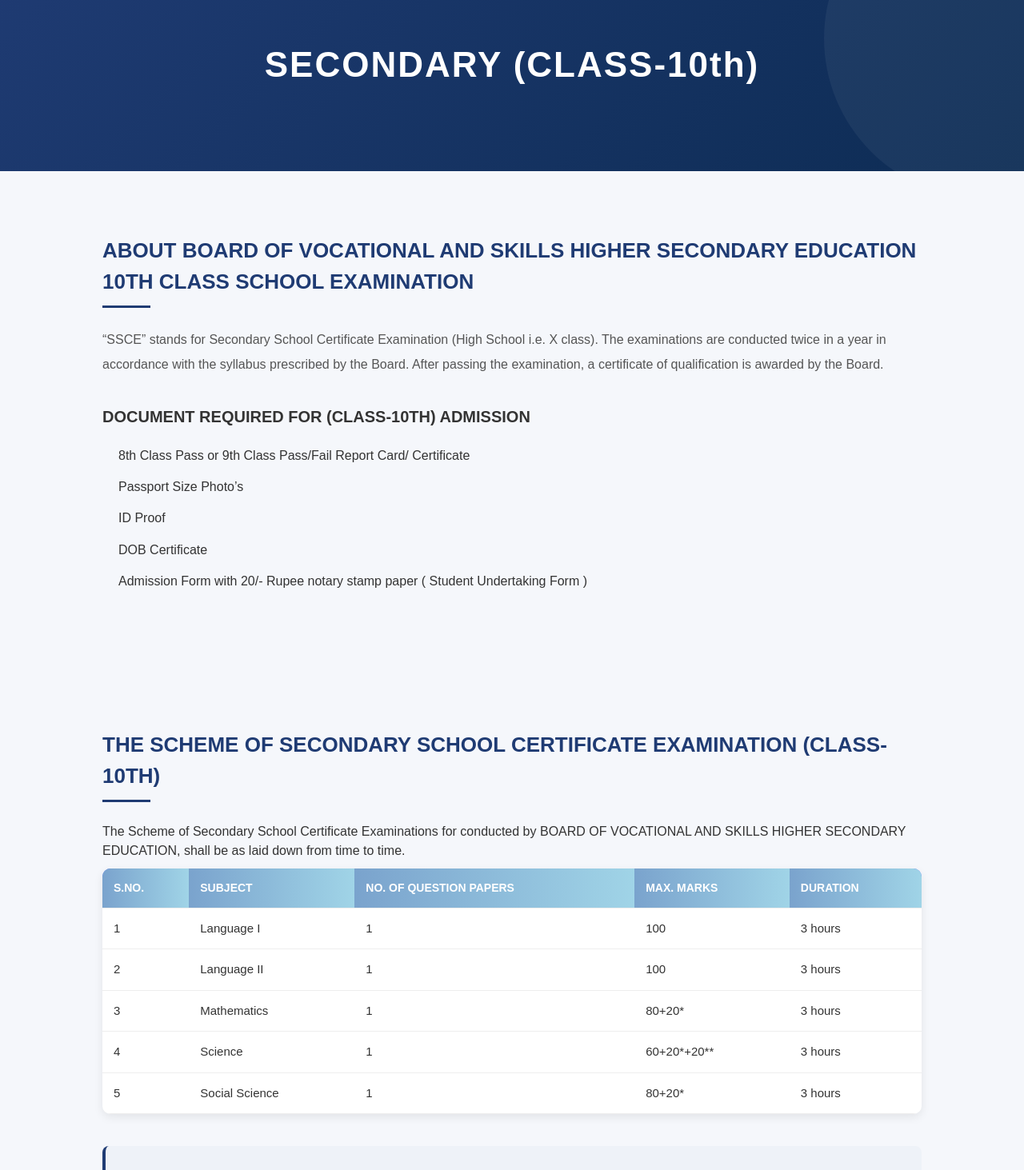
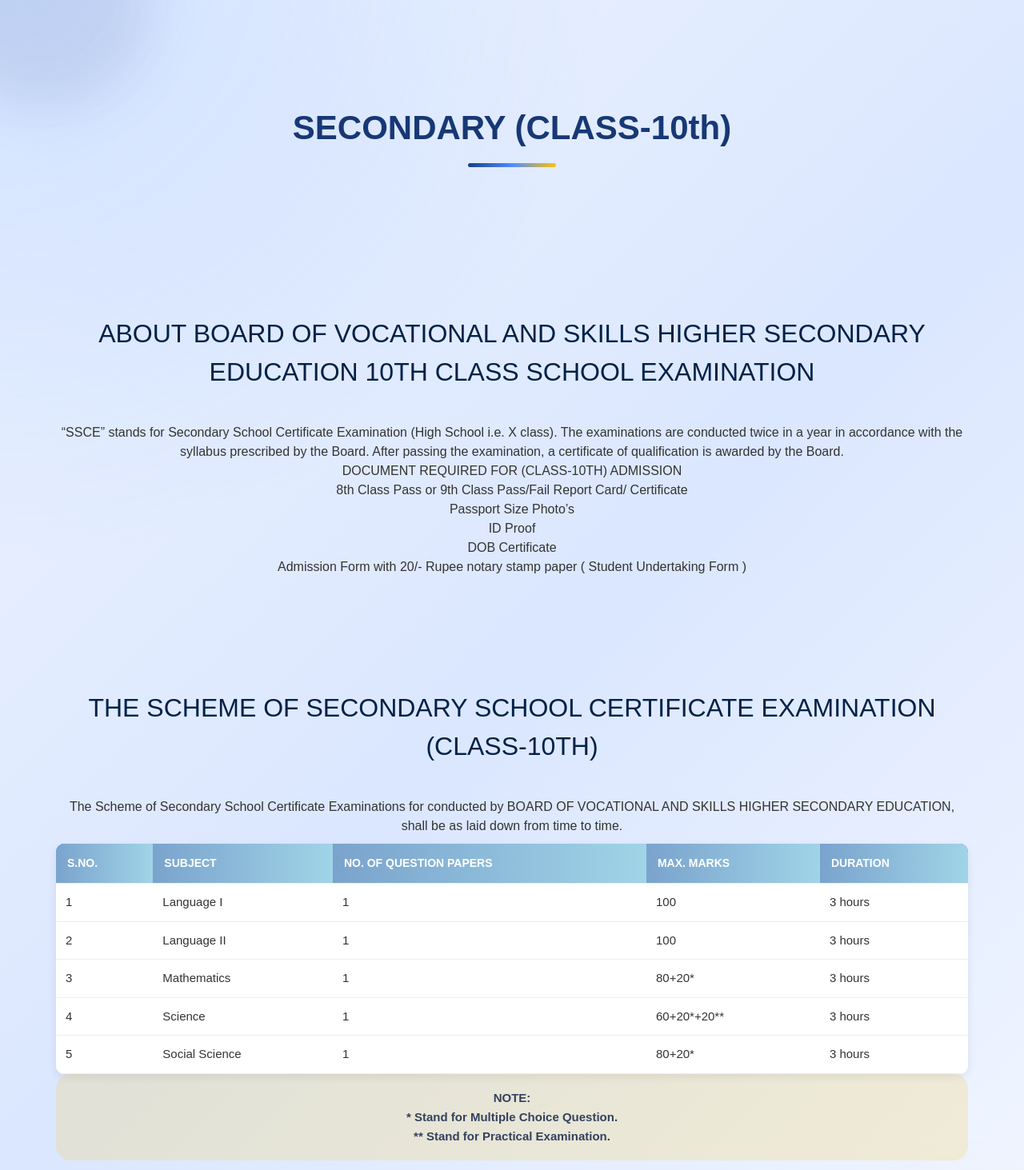
Before and after one commit to ranvijaysingh0741/ERP-SYSTEM, a React (Create React App) app in the folder frontend/: page /secondary in a window 1280 px wide. Shown: the part 280-1743 px from the top of the page at 80% size. Built offline with nearby package versions, Linux system fonts and the light colour scheme.

Commit message:
Update Secondary.css

```diff
--- a/frontend/src/landing/pages/Secondary.css
+++ b/frontend/src/landing/pages/Secondary.css
@@ -1,125 +1,351 @@
-/* =========================================
-   SECONDARY PAGE (PREMIUM ACADEMIC STYLE)
-========================================= */
+@import url('https://fonts.googleapis.com/css2?family=Josefin+Sans:wght@400;500;600;700&display=swap');
 
 .secondary-page {
-  width: 100%;
-  background: #f5f7fb;
-  font-family: "Segoe UI", sans-serif;
+  position: relative;
+  min-height: 100vh;
+  padding: 100px 20px;
+  overflow: hidden;
+  background:
+    radial-gradient(circle at top left, rgba(77, 141, 255, 0.18), transparent 30%),
+    radial-gradient(circle at bottom right, rgba(255, 193, 7, 0.16), transparent 28%),
+    linear-gradient(135deg, #eef4ff 0%, #dbe7ff 45%, #f9fbff 100%);
+  font-family: 'Josefin Sans', sans-serif;
 }
 
-/* HERO SECTION */
-.secondary-hero {
-  background: linear-gradient(135deg, #1f3b73, #0d2c54);
-  padding: 100px 10%;
-  color: white;
-  position: relative;
-  overflow: hidden;
+.secondary-page::before,
+.secondary-page::after {
+  content: "";
+  position: absolute;
+  border-radius: 50%;
+  z-index: 0;
+  filter: blur(30px);
 }
 
-.secondary-hero::after {
-  content: "";
-  position: absolute;
-  width: 400px;
-  height: 400px;
-  background: rgba(255, 255, 255, 0.05);
-  border-radius: 50%;
-  right: -150px;
-  top: -100px;
+.secondary-page::before {
+  width: 270px;
+  height: 270px;
+  background: rgba(25, 63, 134, 0.10);
+  top: -80px;
+  left: -80px;
+}
+
+.secondary-page::after {
+  width: 330px;
+  height: 330px;
+  background: rgba(255, 193, 7, 0.12);
+  right: -110px;
+  bottom: -120px;
+}
+
+.secondary-container {
+  position: relative;
+  z-index: 1;
+  max-width: 1180px;
+  margin: 0 auto;
+}
+
+.secondary-hero {
+  max-width: 860px;
+  margin: 0 auto 28px;
+  text-align: center;
+}
+
+.secondary-badge {
+  display: inline-flex;
+  align-items: center;
+  justify-content: center;
+  padding: 10px 18px;
+  border-radius: 999px;
+  background: linear-gradient(135deg, #193f86, #4d8dff);
+  color: #ffffff;
+  font-size: 13px;
+  font-weight: 700;
+  letter-spacing: 1px;
+  text-transform: uppercase;
+  box-shadow: 0 10px 25px rgba(25, 63, 134, 0.18);
+  transition: transform 0.3s ease, box-shadow 0.3s ease;
+}
+
+.secondary-badge:hover {
+  transform: translateY(-3px) scale(1.03);
+  box-shadow: 0 14px 30px rgba(25, 63, 134, 0.26);
 }
 
 .secondary-hero h1 {
-  font-size: 44px;
+  margin: 18px 0 16px;
+  color: #173875;
+  font-size: 42px;
+  line-height: 1.15;
   font-weight: 700;
-  letter-spacing: 2px;
 }
 
-/* CONTENT SECTIONS */
-.secondary-content,
-.scheme-section,
-.additional-subject {
-  padding: 80px 10%;
+.secondary-hero h1::after {
+  content: "";
+  display: block;
+  width: 110px;
+  height: 5px;
+  margin: 20px auto 0;
+  border-radius: 999px;
+  background: linear-gradient(90deg, #193f86, #4d8dff, #ffc107);
+}
+
+.secondary-hero p {
+  margin: 0;
+  color: #34425e;
+  font-size: 18px;
+  font-weight: 600;
+  line-height: 1.7;
+}
+
+.secondary-summary {
+  display: grid;
+  grid-template-columns: repeat(3, 1fr);
+  gap: 20px;
+  margin-bottom: 28px;
+}
+
+.secondary-summary article,
+.secondary-card,
+.secondary-block {
+  border: 1px solid rgba(111, 145, 220, 0.14);
+  border-radius: 30px;
+  background: linear-gradient(145deg, rgba(255, 255, 255, 0.90), rgba(245, 249, 255, 0.82));
+  box-shadow:
+    0 18px 45px rgba(53, 92, 170, 0.13),
+    inset 0 1px 0 rgba(255, 255, 255, 0.72);
+  backdrop-filter: blur(18px);
+  -webkit-backdrop-filter: blur(18px);
+  transition: transform 0.3s ease, box-shadow 0.3s ease, border-color 0.3s ease;
+}
+
+.secondary-summary article {
+  padding: 26px 22px;
+  text-align: center;
+}
+
+.secondary-summary article:hover,
+.secondary-block:hover {
+  border-color: rgba(77, 141, 255, 0.30);
+  transform: translateY(-5px);
+  box-shadow:
+    0 24px 58px rgba(53, 92, 170, 0.18),
+    inset 0 1px 0 rgba(255, 255, 255, 0.72);
+}
+
+.secondary-summary article:hover strong {
+  color: #4d8dff;
+}
+
+.secondary-summary strong {
+  display: block;
+  margin-bottom: 8px;
+  color: #193f86;
+  font-size: 30px;
+  font-weight: 700;
+}
+
+.secondary-summary span {
+  color: #4b556b;
+  font-size: 15px;
+  font-weight: 600;
+  line-height: 1.45;
+}
+
+.secondary-card {
+  padding: 28px;
+  display: grid;
+  gap: 22px;
+}
+
+.secondary-grid {
+  display: grid;
+  grid-template-columns: 1fr 1fr;
+  gap: 22px;
+}
+
+.secondary-block {
+  padding: 30px;
   text-align: left;
 }
 
-.secondary-content h2,
-.scheme-section h2,
-.additional-subject h2 {
-  font-size: 26px;
-  font-weight: 700;
-  color: #1f3b73;
-  margin-bottom: 25px;
-  position: relative;
+.secondary-highlight {
+  background:
+    radial-gradient(circle at top right, rgba(255, 193, 7, 0.18), transparent 48%),
+    linear-gradient(145deg, rgba(255, 255, 255, 0.90), rgba(245, 249, 255, 0.82));
 }
 
-.secondary-content h2::after,
-.scheme-section h2::after,
-.additional-subject h2::after {
-  content: "";
-  width: 60px;
-  height: 3px;
-  background: #1f3b73;
-  display: block;
-  margin-top: 10px;
+.secondary-block h2 {
+  margin: 0 0 16px;
+  color: #193f86;
+  font-size: 24px;
+  line-height: 1.25;
+  font-weight: 700;
 }
 
-.secondary-content h3 {
-  margin-top: 35px;
-  font-size: 20px;
-  font-weight: 600;
-  color: #333;
+.secondary-block h2::after {
+  content: "";
+  display: block;
+  width: 76px;
+  height: 4px;
+  margin-top: 13px;
+  border-radius: 999px;
+  background: linear-gradient(90deg, #193f86, #4d8dff, #ffc107);
 }
 
-.secondary-content p {
+.secondary-block p {
+  margin: 0;
+  color: #34425e;
   font-size: 16px;
-  line-height: 1.9;
-  color: #555;
-  margin-bottom: 20px;
+  font-weight: 500;
+  line-height: 1.75;
 }
 
-/* LIST */
-.secondary-content ul {
-  margin-top: 20px;
-  padding-left: 20px;
+.secondary-block ul {
+  margin: 0;
+  padding: 0;
+  list-style: none;
+  display: grid;
+  gap: 11px;
 }
 
-.secondary-content li {
-  margin-bottom: 12px;
-  line-height: 1.7;
+.secondary-block li {
+  position: relative;
+  padding-left: 26px;
+  color: #4b556b;
+  font-size: 15px;
+  font-weight: 600;
+  line-height: 1.55;
+  transition: transform 0.3s ease, color 0.3s ease;
 }
 
-/* TABLE */
-table {
-  width: 100%;
-  border-collapse: collapse;
-  margin-top: 40px;
-  background: white;
-  border-radius: 10px;
-  overflow: hidden;
-  box-shadow: 0 10px 25px rgba(0,0,0,0.05);
+.secondary-block li::before {
+  content: "";
+  position: absolute;
+  left: 0;
+  top: 8px;
+  width: 8px;
+  height: 8px;
+  border-radius: 50%;
+  background: linear-gradient(135deg, #4d8dff, #ffc107);
+  transition: transform 0.3s ease;
 }
 
-table th {
-  background: #1f3b73;
-  color: white;
-  padding: 16px;
-  text-align: left;
+.secondary-block li:hover {
+  color: #193f86;
+  transform: translateX(6px);
 }
 
-table td {
-  padding: 14px;
-  border-bottom: 1px solid #eee;
+.secondary-block li:hover::before {
+  transform: scale(1.3);
 }
 
-table tr:hover {
-  background: #f3f6fc;
+.secondary-table-wrap {
+  overflow-x: auto;
+  border-radius: 20px;
+  border: 1px solid rgba(111, 145, 220, 0.14);
 }
 
-/* NOTE */
-.note {
-  margin-top: 40px;
-  padding: 25px;
-  background: #eef2f8;
-  border-left: 4px solid #1f3b73;
-  border-radius: 8px;
+.secondary-table {
+  width: 100%;
+  min-width: 640px;
+  border-collapse: collapse;
+  background: rgba(255, 255, 255, 0.72);
 }
+
+.secondary-table thead {
+  background: linear-gradient(135deg, #193f86, #4d8dff);
+  color: #ffffff;
+}
+
+.secondary-table th,
+.secondary-table td {
+  padding: 16px 18px;
+  text-align: left;
+  border-bottom: 1px solid rgba(111, 145, 220, 0.14);
+}
+
+.secondary-table th {
+  font-size: 13px;
+  font-weight: 700;
+  letter-spacing: 0.9px;
+  text-transform: uppercase;
+}
+
+.secondary-table td {
+  color: #34425e;
+  font-size: 15px;
+  font-weight: 600;
+  line-height: 1.45;
+}
+
+.secondary-table tbody tr {
+  transition: background 0.3s ease, box-shadow 0.3s ease;
+}
+
+.secondary-table tbody tr:hover {
+  background: rgba(77, 141, 255, 0.08);
+  box-shadow: inset 4px 0 0 #4d8dff;
+}
+
+.secondary-note {
+  margin: 0;
+  padding: 18px 20px;
+  border-radius: 18px;
+  background: rgba(255, 193, 7, 0.16);
+  color: #34425e;
+  font-size: 15px;
+  font-weight: 600;
+  line-height: 1.6;
+  transition: transform 0.3s ease, box-shadow 0.3s ease, background 0.3s ease;
+}
+
+.secondary-note:hover {
+  background: rgba(255, 193, 7, 0.24);
+  transform: translateY(-4px);
+  box-shadow: 0 14px 28px rgba(25, 63, 134, 0.10);
+}
+
+@media (max-width: 900px) {
+  .secondary-summary,
+  .secondary-grid {
+    grid-template-columns: 1fr;
+  }
+}
+
+@media (max-width: 768px) {
+  .secondary-page {
+    padding: 70px 14px;
+  }
+
+  .secondary-hero h1 {
+    font-size: 30px;
+  }
+
+  .secondary-hero h1::after {
+    width: 85px;
+    height: 4px;
+  }
+
+  .secondary-hero p {
+    font-size: 15px;
+  }
+
+  .secondary-card {
+    padding: 18px;
+    border-radius: 22px;
+  }
+
+  .secondary-block,
+  .secondary-summary article {
+    padding: 24px 20px;
+    border-radius: 22px;
+  }
+
+  .secondary-block h2 {
+    font-size: 21px;
+  }
+
+  .secondary-summary strong {
+    font-size: 24px;
+  }
+}
```
